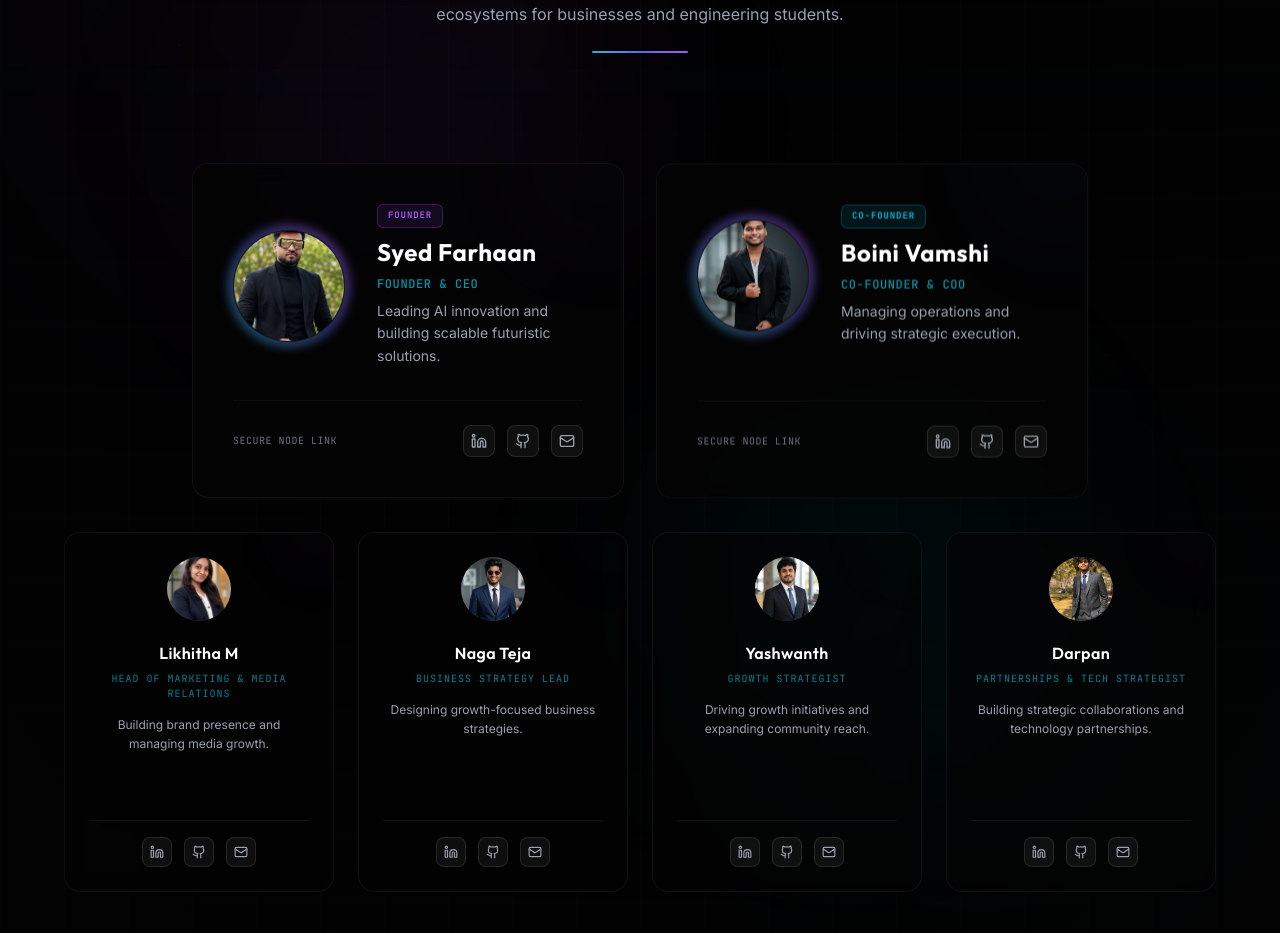
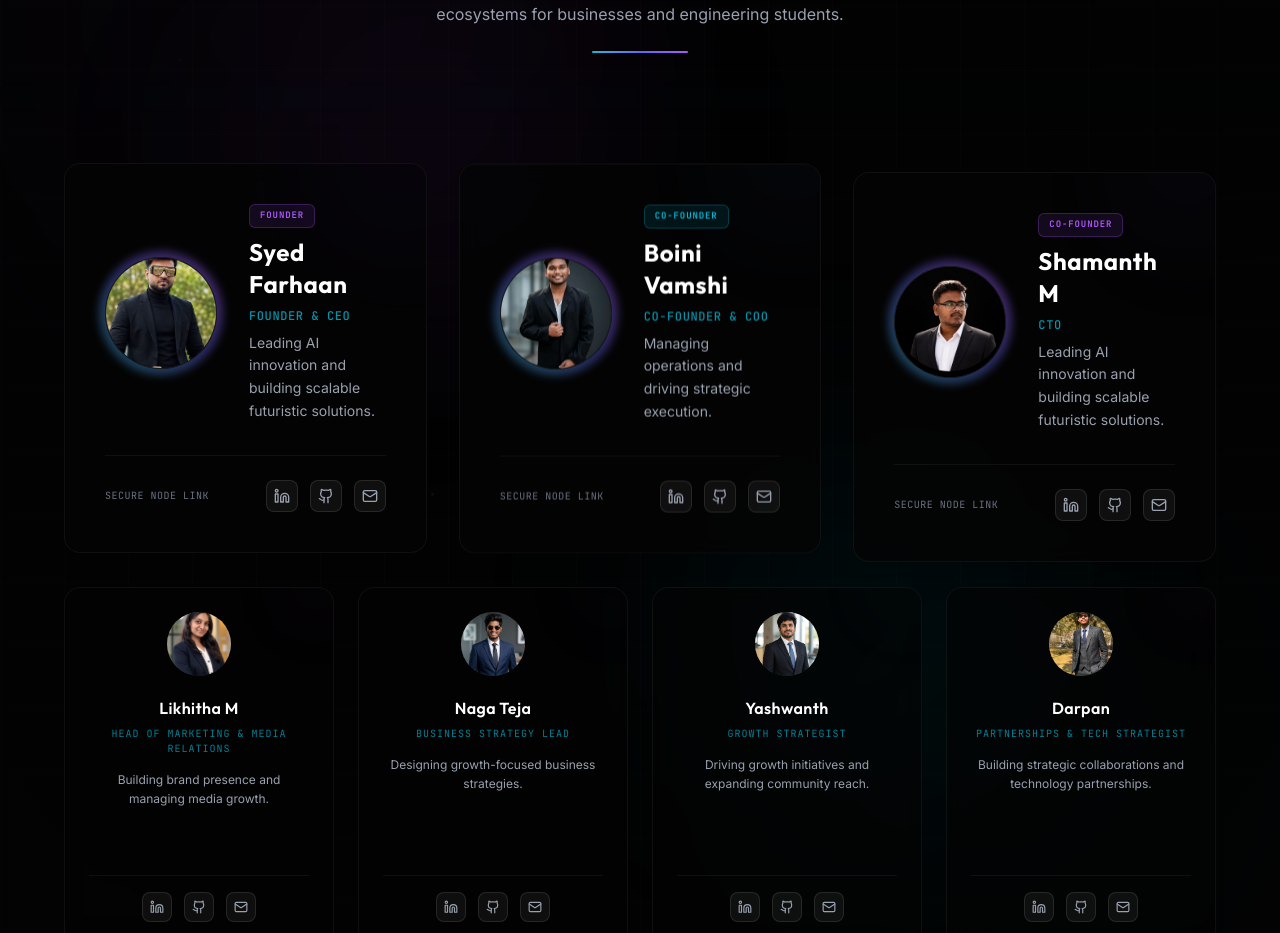
Before and after one commit to syedfarhaan-dev/KairovenLabs.ai, a React (Vite) app: page / in a window 1280 px wide. Shown: the part 4106-5039 px from the top of the page. Built offline with nearby package versions, Linux system fonts and the light colour scheme.

Commit message:
latest commit

```diff
--- a/src/App.tsx
+++ b/src/App.tsx
@@ -1278,7 +1278,7 @@ export default function App() {
             </div>
 
             {/* Top Row: Founders / Leadership with larger highlight cards */}
-            <div className="grid grid-cols-1 md:grid-cols-2 gap-8 max-w-4xl mx-auto mb-16">
+            <div className="grid grid-cols-1 lg:grid-cols-3 md:grid-cols-2 gap-8 max-w-6xl mx-auto mb-16">
               {[
                 {
                   name: "Syed Farhaan",
@@ -1307,6 +1307,20 @@ export default function App() {
                   borderColor: "border-brand-cyan/20 group-hover:border-brand-cyan/50",
                   tagColor: "bg-brand-cyan/10 border-brand-cyan/25 text-brand-cyan",
                   label: "CO-FOUNDER"
+                },
+                {
+                  name:"Shamanth M",
+                  role:"CTO",
+                  desc:"Leading AI innovation and building scalable futuristic solutions.",
+                  image:"/team/shamanth.png",
+                  linkedin:"https://www.linkedin.com/in/shamanth-m-05537b264/",
+                  github:"https://github.com/Shamanthking",
+                  email:"shamanth2626@gmail.com",
+                  glowColor:"from-brand-purple/20 via-brand-indigo/10 to-transparent",
+                  accentGlow:"rgba(168, 85, 247, 0.45)",
+                  borderColor:"border-brand-purple/20 group-hover:border-brand-purple/50",
+                  tagColor:"bg-brand-purple/10 border-brand-purple/25 text-brand-purple",
+                  label:"CO-FOUNDER"
                 }
               ].map((member, idx) => (
                 <motion.div
```
Also changed, not shown: public/team/shamanth.png (added).
